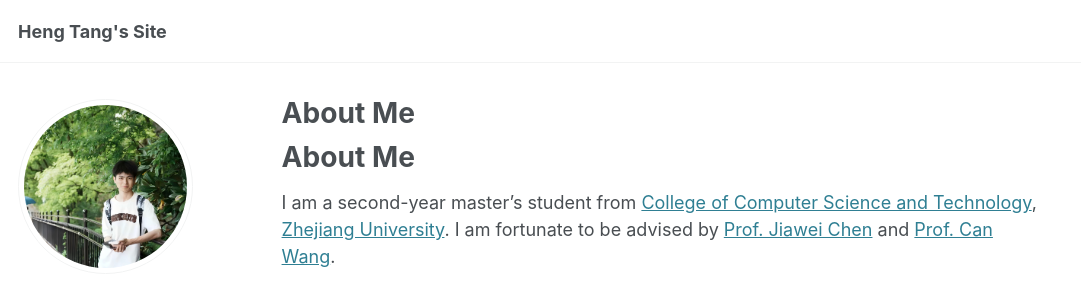
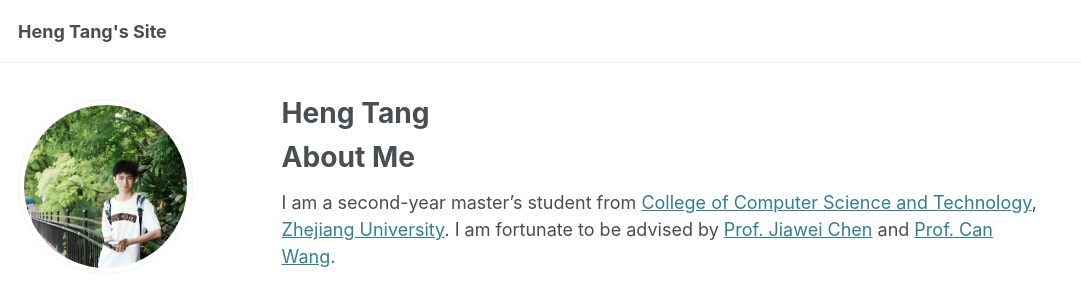
Before and after one commit to sssth/sssth.github.io, a Jekyll site: the page built from _pages/about.md, in a window 1280 px wide and 900 px high. Shown: the top 283 px of the window, without its empty margins (0-1081 px from the left). Built offline with Jekyll 4.4.1, drawn with Linux system fonts in a browser that asks for light colours; some web fonts are replaced; our own code applies the rules of GitHub Pages for plain Markdown files.

Commit message:
Update about.md

```diff
--- a/_pages/about.md
+++ b/_pages/about.md
@@ -1,6 +1,7 @@
 ---
 permalink: /
-title:
+title: Heng Tang
+excerpt: About Me
 author_profile: true
 redirect_from:
   - /about/
```
